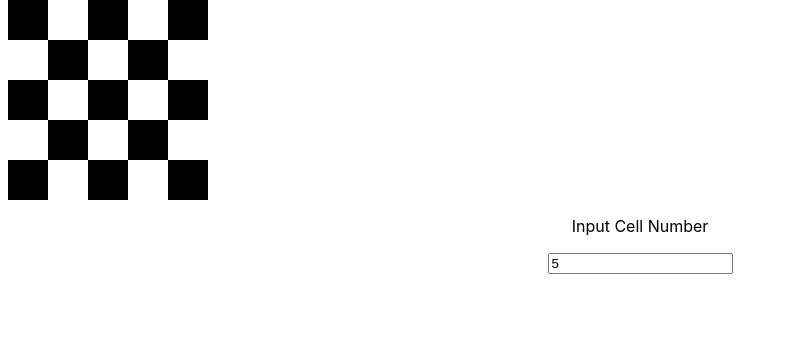
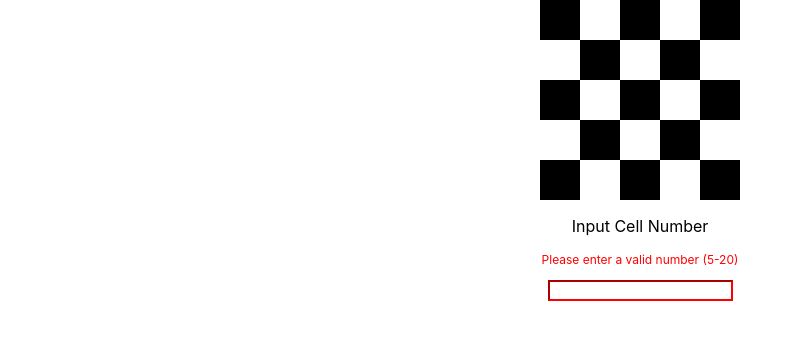
Before and after one commit to GeneHFang/GeneLiDrvdAssessment, a React (Create React App) app: page / in a window 1280 px wide. Shown: the top 340 px of the page, without its empty margins (0-795 px from the left). Built offline with nearby package versions, Linux system fonts and the light colour scheme.

Commit message:
clean-up

```diff
--- a/src/App.css
+++ b/src/App.css
@@ -5,3 +5,13 @@
 .cell {
   padding:20px;
 }
+
+#grid {
+  display: flex;
+  align-items: center;
+  justify-content: center;
+}
+
+#grid-num {
+  text-align: center;
+}
--- a/src/App.js
+++ b/src/App.js
@@ -3,10 +3,7 @@ import './App.css';
 import Form from './components/Form';
 import GridContainer from './containers/GridContainer';
 
-
-
-
-const App = (props) => {
+const App = () => {
   return (
     <div className="App">
       <GridContainer />
--- a/src/components/Form.js
+++ b/src/components/Form.js
@@ -1,8 +1,9 @@
-import React from 'react';
+//DEPENDENCIES
+import React, {useState} from 'react';
+
+//REDUX DEPENDENCIES
 import { connect } from 'react-redux';
 import { setGrid } from '../redux/actions/action';
-
-
 const mapDispatchToProps = {
     setGrid
 };
@@ -14,15 +15,22 @@ const mapStateToProps = (state) => {
 }
 
 const Form = (props) => {
+    const [gridNum, setGridNum] = useState(0);
     return(
         <div id="grid-input">
             <p>Input Cell Number</p>
+            {(gridNum < 5 || gridNum > 20)
+                ? <p style={{color:'red', fontSize:'12px'}}>Please enter a valid number (5-20)</p>
+                : null}
             <input
                 id="grid-num"
                 type="text"
-                value={props.gridNum}
+                style={(gridNum >= 5 && gridNum <= 20
+                            ? {borderColor: 'green'}
+                            : {borderColor: 'red'}) }
                 onChange={e=>{
-                    props.setGrid(e.target.value)
+                    setGridNum(e.target.value);
+                    props.setGrid(e.target.value);
                 }}
             />
         </div>
--- a/src/containers/GridContainer.js
+++ b/src/containers/GridContainer.js
@@ -1,7 +1,10 @@
-import React, {useState} from 'react';
+//DEPENDENCIES
+import React from 'react';
 import Cell from '../components/Cell';
+import { Grid, Row, Col } from 'react-flexbox-grid';
+
+//REDUX DEPENDENCIES
 import { connect } from 'react-redux';
-import { Grid, Row, Col } from 'react-flexbox-grid';
 
 const mapStateToProps = (state) => {
     return({
@@ -11,9 +14,10 @@ const mapStateToProps = (state) => {
 
 
 const GridContainer = (props) => {
-
+    //LOCALLY KEEP TRACK OF WHICH CELL IS WHICH COLOR
     let black = true;
 
+    //CREATE GRID
     const createGrid = () => {
         let arr = [];
         for (var i = 0 ; i < props.gridNum ; i++){
@@ -21,8 +25,9 @@ const GridContainer = (props) => {
         }
         return arr;
     }
-
+    //CREATE ROW FOR GRID
     const createGridRow = () => {
+        //TOGGLE FOR EVEN NUMBERED GRIDS TO KEEP CELLS CORRECT COLOR
         if (props.gridNum % 2 === 0 ) { black=!black }
         return (
             <Row>
@@ -30,29 +35,22 @@ const GridContainer = (props) => {
             </Row>
         )
     }
-
+    //CREATE CELL FOR GRID ROW
     const createGridCell = () => {
         let arr = [];
         for (var i = 0 ; i < props.gridNum ; i++){
-            if (black) {
-                arr.push(<Col> <Cell color="black"/>  </Col>);
-            }
-            else {
-                arr.push(<Col> <Cell color="white"/>  </Col>);
-            }
+            if (black) { arr.push(<Col> <Cell color="black"/> </Col>); }
+            else { arr.push(<Col> <Cell color="white"/> </Col>); }
+
+            //TOGGLE BLACK OR WHITE
             black=!black;
         }
         return arr;
     }
 
-    const getColor = (i) => {
-        return
-    }
-
-
     return(
-        <div >
-            <Grid fluid id="grid">
+        <div id="grid">
+            <Grid fluid >
                 {createGrid()}
             </Grid>
         </div>
```
Also changed, not shown: src/components/Cell.js (+2 -5 lines).
